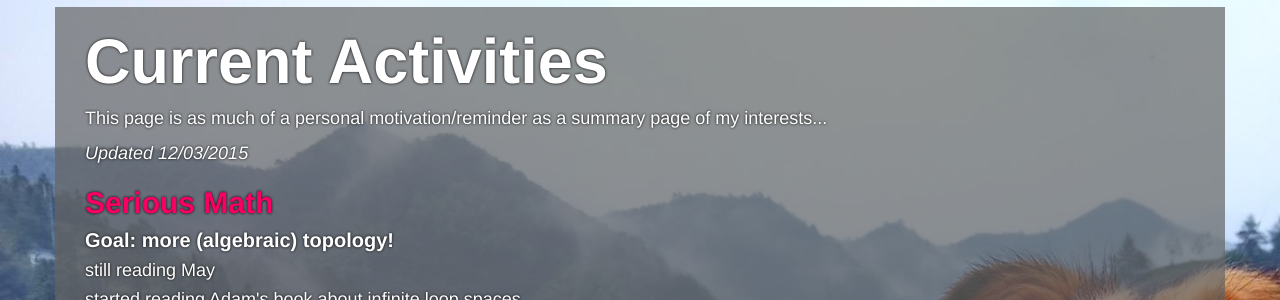
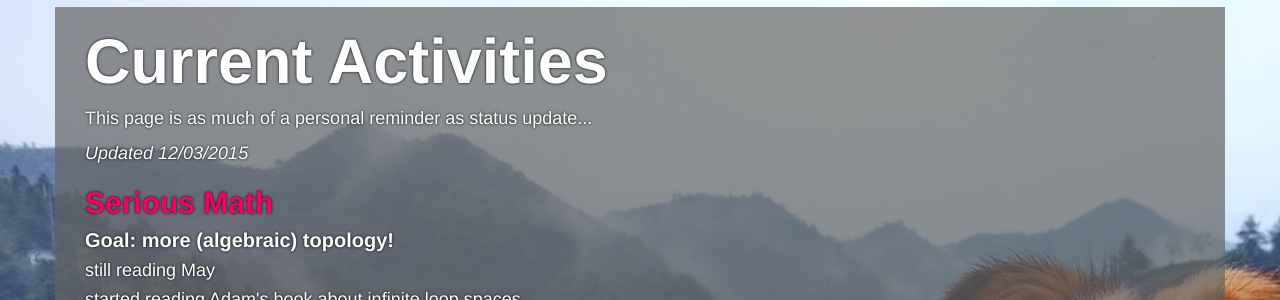
Before and after one commit to levincoolxyz/levincoolxyz.github.io, a Jekyll site: the page built from activity.html, in a window 1280 px wide. Shown: the part 206-506 px from the top of the page. Built offline with Jekyll 4.4.1, drawn with Linux system fonts in a browser that asks for light colours.

Commit message:
new commit

```diff
--- a/activity.html
+++ b/activity.html
@@ -5,7 +5,7 @@ title: Current Activities - Feng Ling
 
 <div id="activities" class="container col-md-10">
 	<h1>Current Activities</h1>
-	<p>This page is as much of a personal motivation/reminder as a summary page of my interests...</p>
+	<p>This page is as much of a personal reminder as status update...</p>
 	<p><em>Updated 12/03/2015</em></p>
 
 	<h2 style="color:rgb(250,0,100) !important;">Serious Math</h2>
```
